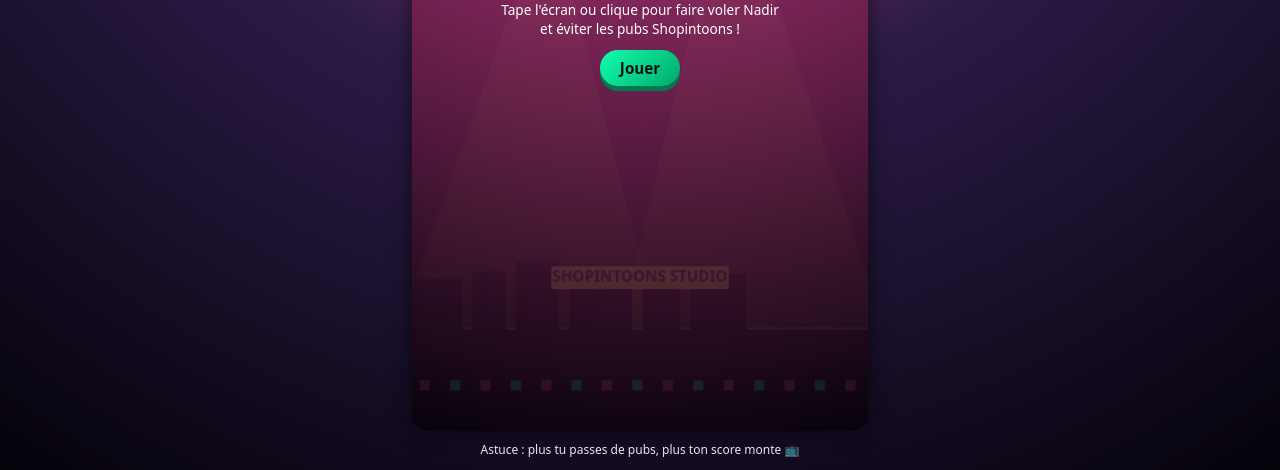
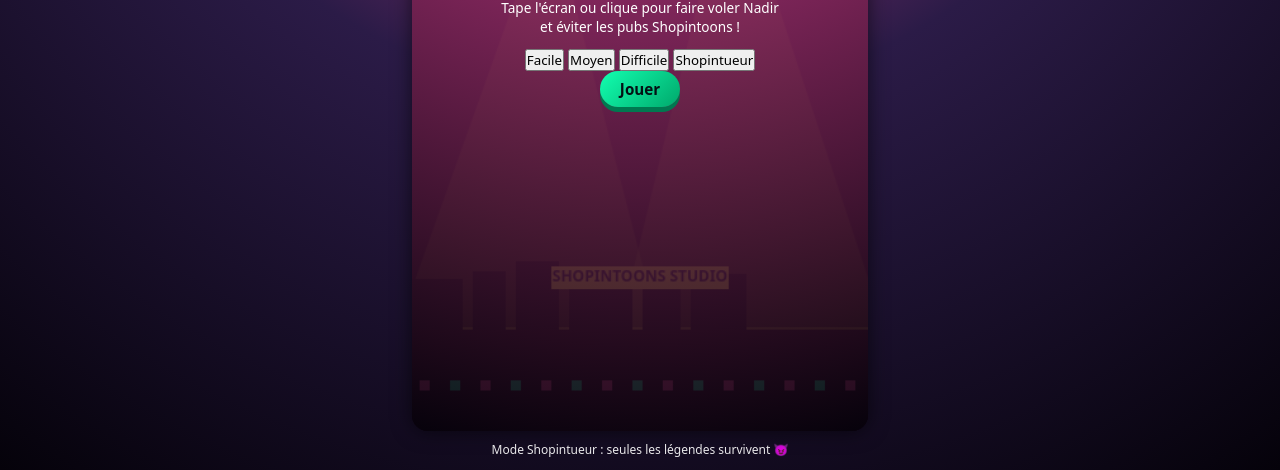
Before and after one commit to shopintoons/shopintoons-bird, a plain HTML site: page index.html in a window 1280 px wide. Shown: the part 464-934 px from the top of the page. Drawn offline with Linux system fonts and the light colour scheme.

Commit message:
Update title and overlay text in index.html

```diff
--- a/index.html
+++ b/index.html
@@ -2,7 +2,7 @@
 <html lang="fr">
 <head>
   <meta charset="UTF-8" />
-  <title>Flappy Shopintoons</title>
+  <title>Flappy Shopintoons v5</title>
   <meta name="viewport" content="width=device-width, initial-scale=1.0, maximum-scale=1.0, user-scalable=no" />
   <link rel="stylesheet" href="style.css" />
 </head>
@@ -30,14 +30,27 @@
       <div id="overlay" class="overlay">
         <div id="overlayTitle" class="overlay-title">FLAPPY SHOPINTOONS</div>
         <div id="overlayText" class="overlay-text">
+          Choisis ta difficulté, puis tape sur JOUER.<br/>
           Tape l'écran ou clique pour faire voler Nadir et éviter les pubs Shopintoons !
         </div>
+
+        <div id="difficultyRow" class="difficulty-row">
+          <button class="diff-btn active" data-diff="facile">Facile</button>
+          <button class="diff-btn" data-diff="moyen">Moyen</button>
+          <button class="diff-btn" data-diff="difficile">Difficile</button>
+          <button class="diff-btn" data-diff="shopintueur">Shopintueur</button>
+        </div>
+
         <button id="playButton" class="btn-primary">Jouer</button>
       </div>
+
+      <!-- Audio (à fournir toi-même) -->
+      <audio id="musicGame" src="music_game.mp3" loop></audio>
+      <audio id="soundGameOver" src="sound_gameover.mp3"></audio>
     </main>
 
     <footer class="footer">
-      <span class="tip">Astuce : plus tu passes de pubs, plus ton score monte 📺</span>
+      <span class="tip">Mode Shopintueur : seules les légendes survivent 😈</span>
     </footer>
   </div>
 
```
